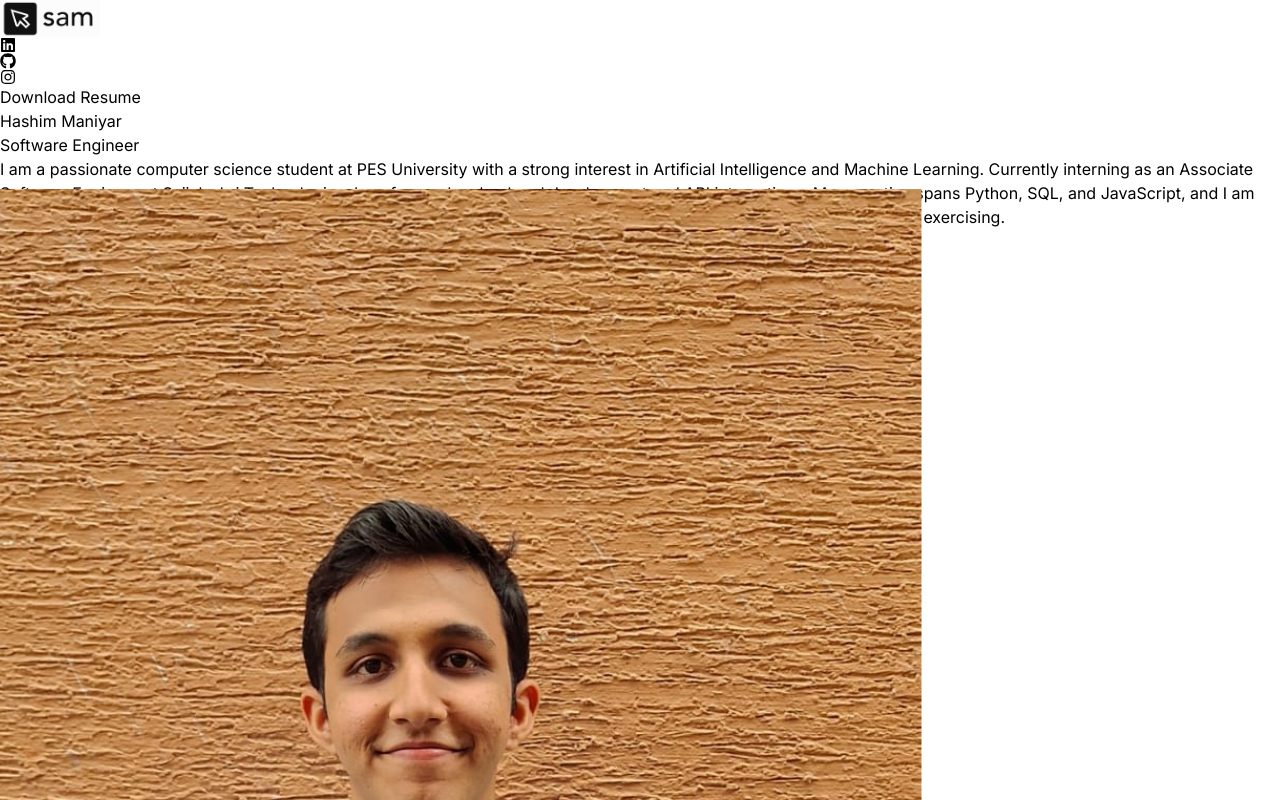
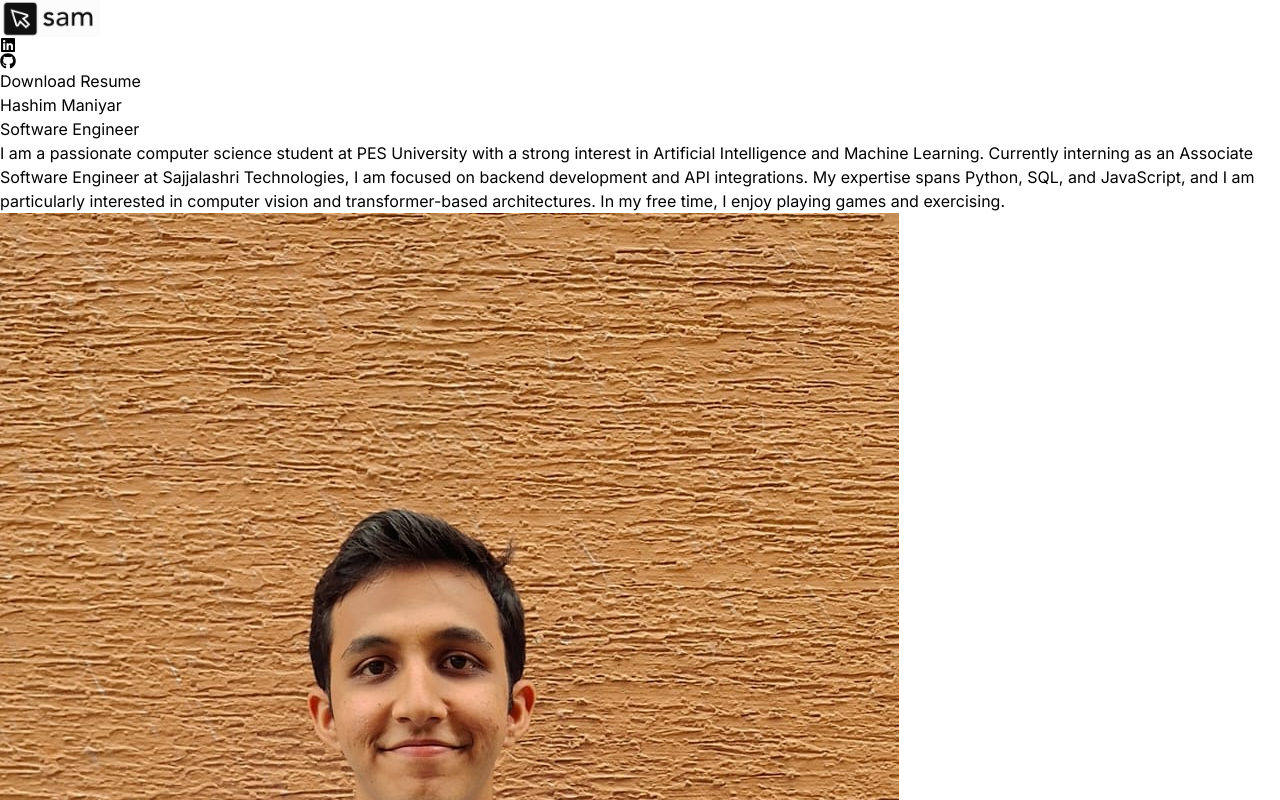
Before and after one commit to sam2420/react-portfolio, a React (Vite) app: page / in a window 1280 px wide. Shown: the top 800 px of the page. Built offline with nearby package versions, Linux system fonts and the light colour scheme.

Commit message:
seventh commit

```diff
--- a/src/components/Navbar.jsx
+++ b/src/components/Navbar.jsx
@@ -20,9 +20,9 @@ const Navbar = () => {
         <a href="https://github.com/sam2420" target="_blank" rel="noopener noreferrer">
           <FaGithub className="hover:text-gray-400 transition duration-300" />
         </a>
-        <a href="https://www.instagram.com/its._sam.24/" target="_blank" rel="noopener noreferrer">
-          <FaInstagram className="hover:text-pink-500 transition duration-300" />
-        </a>
+        {/* <a href="https://www.instagram.com/its._sam.24/" target="_blank" rel="noopener noreferrer"> */}
+          {/* <FaInstagram className="hover:text-pink-500 transition duration-300" /> */}
+        {/* </a> */}
         {/* Resume Download Button */}
         <a
           href="https://drive.google.com/file/d/1nk-FjDc1MR7hrTtMrQHuYCsPYaYXq7ZZ/view?usp=sharing"
```
